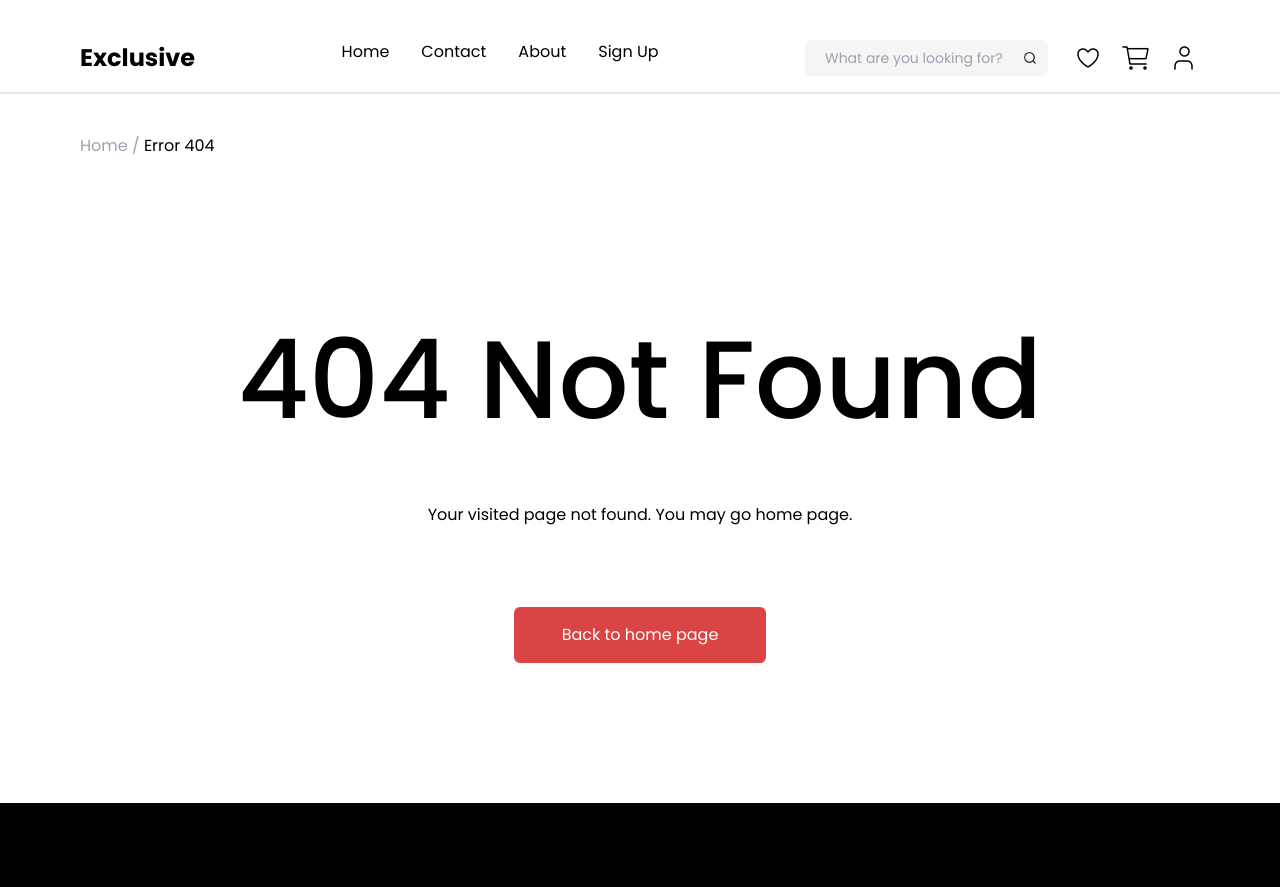
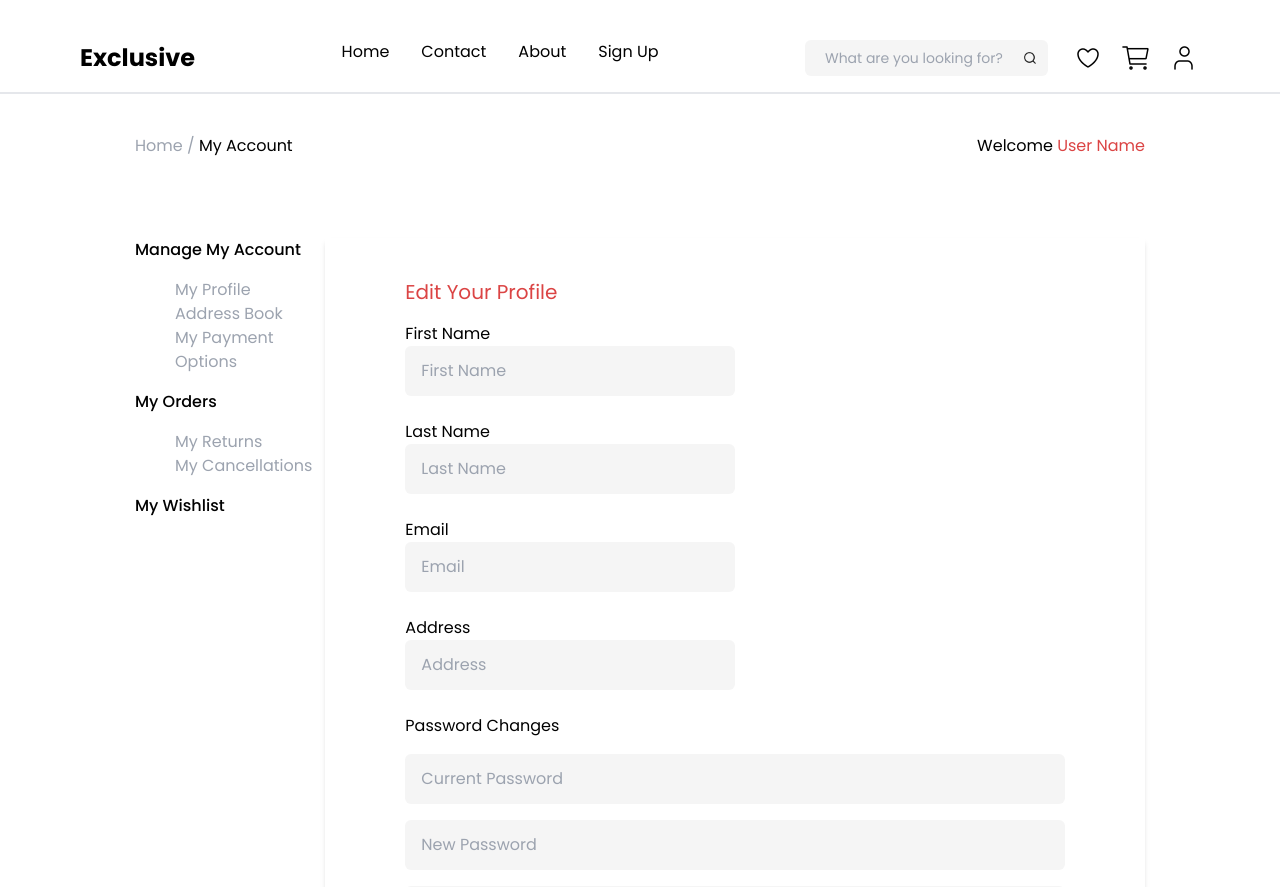
Before and after one commit to ahmadjkff/E-commerce, a React (Vite) app: page /account in a window 1280 px wide. Shown: the top 887 px of the page. Built offline with nearby package versions, Linux system fonts and the light colour scheme; no server answers.

Commit message:
Refactor routing to include Account page

```diff
--- a/src/App.jsx
+++ b/src/App.jsx
@@ -18,6 +18,7 @@ import { WishlistProvider } from "./Contexts/WishlistContext";
 import { CartProvider } from "./Contexts/CartContext";
 import { useEffect } from "react";
 import Search from "./components/pages/Search";
+import Account from "./components/pages/Account";
 
 function App() {
   useEffect(() => {
@@ -40,6 +41,7 @@ function App() {
                 <Route path="/wishlist" element={<WishList />} />
                 <Route path="/cart" element={<Cart />} />
                 <Route path="/checkout" element={<Checkout />} />
+                <Route path="/account" element={<Account />} />
                 <Route path="/products" element={<Products />} />
                 <Route path="/products/:id" element={<ProductView />} />
                 <Route path="/search" element={<Search />} />
--- a/src/components/common/Menu.jsx
+++ b/src/components/common/Menu.jsx
@@ -8,6 +8,7 @@ import MenuItem from "@mui/material/MenuItem";
 import MenuList from "@mui/material/MenuList";
 import Stack from "@mui/material/Stack";
 import person from "../../assets/person.png";
+import { Link } from "react-router-dom";
 
 export default function Menu() {
   const [open, setOpen] = React.useState(false);
@@ -88,7 +89,9 @@ export default function Menu() {
                     onKeyDown={handleListKeyDown}
                     className="text-white backdrop-blur-sm"
                   >
-                    <MenuItem onClick={handleClose}>Manage My Account</MenuItem>
+                    <MenuItem onClick={handleClose}>
+                      <Link to="/account">Manage My Account</Link>
+                    </MenuItem>
                     <MenuItem onClick={handleClose}>My Order</MenuItem>
                     <MenuItem onClick={handleClose}>My Cancilations</MenuItem>
                     <MenuItem onClick={handleClose}>My Reviews</MenuItem>
--- /dev/null
+++ b/src/components/pages/Account.jsx
@@ -0,0 +1,117 @@
+import { Link } from "react-router-dom";
+
+function Account() {
+  return (
+    <div className="mx-[135px]">
+      <div className="flex justify-between mb-20">
+        <h1>
+          <span className="text-gray-400">Home /</span> My Account
+        </h1>
+        <p>
+          Welcome <span className="text-button2">User Name</span>
+        </p>
+      </div>
+
+      <div className="flex justify-between">
+        <div className="flex flex-col gap-4 text-start">
+          <h4 className="text-base font-medium">Manage My Account</h4>
+          <ul className="ml-10 text-gray-400">
+            <li className="hover:text-button2">
+              <Link>My Profile</Link>
+            </li>
+            <li className="hover:text-button2">
+              <Link>Address Book</Link>
+            </li>
+            <li className="hover:text-button2">
+              <Link>My Payment Options</Link>
+            </li>
+          </ul>
+          <h4 className="text-base font-medium">My Orders</h4>
+          <ul className="ml-10 text-gray-400">
+            <li className="hover:text-button2">
+              <Link>My Returns</Link>
+            </li>
+            <li className="hover:text-button2">
+              <Link>My Cancellations</Link>
+            </li>
+          </ul>
+          <Link to="/wishlist" className="text-base font-medium">
+            My Wishlist
+          </Link>
+        </div>
+
+        <div className="flex flex-col gap-4 shadow-md text-start py-10 px-20 mb-[140px] w-[870px]">
+          <h3 className="text-button2 text-xl">Edit Your Profile</h3>
+          <form className="flex flex-col gap-6">
+            <div className="flex flex-wrap gap-6 justify-between">
+              <div className="flex flex-col">
+                <label htmlFor="Fname">First Name</label>
+                <input
+                  placeholder="First Name"
+                  type="text"
+                  className="w-[330px] py-[13px] px-4 bg-secondary rounded-md"
+                  id="Fname"
+                />
+              </div>
+              <div className="flex flex-col">
+                <label htmlFor="Lname">Last Name</label>
+                <input
+                  placeholder="Last Name"
+                  type="text"
+                  className="w-[330px] py-[13px] px-4 bg-secondary rounded-md"
+                  id="Lname"
+                />
+              </div>
+              <div className="flex flex-col">
+                <label htmlFor="email">Email</label>
+                <input
+                  placeholder="Email"
+                  type="email"
+                  className="w-[330px] py-[13px] px-4 bg-secondary rounded-md"
+                  id="email"
+                />
+              </div>
+              <div className="flex flex-col">
+                <label htmlFor="address">Address</label>
+                <input
+                  placeholder="Address"
+                  type="text"
+                  className="w-[330px] py-[13px] px-4 bg-secondary rounded-md"
+                  id="address"
+                />
+              </div>
+              <div className="flex flex-col gap-4 w-full">
+                <h3 className="text-base">Password Changes</h3>
+                <input
+                  type="text"
+                  className="w-full py-[13px] px-4 bg-secondary rounded-md"
+                  placeholder="Current Password"
+                />
+                <input
+                  type="text"
+                  className="w-full py-[13px] px-4 bg-secondary rounded-md"
+                  placeholder="New Password"
+                />
+                <input
+                  type="text"
+                  className="w-full py-[13px] px-4 bg-secondary rounded-md"
+                  placeholder="Confirm New Password"
+                />
+              </div>
+            </div>
+            <div className="flex justify-end gap-8">
+              <button className="border border-black py-4 px-12 rounded-md hover:bg-button2 hover:border-none hover:text-white">
+                Cancel
+              </button>
+              <button className="bg-button2 rounded-md text-white py-4 px-12 hover:bg-white hover:border hover:border-black hover:text-black">
+                Save Changes
+              </button>
+            </div>
+          </form>
+        </div>
+      </div>
+    </div>
+  );
+}
+
+export default Account;
```
